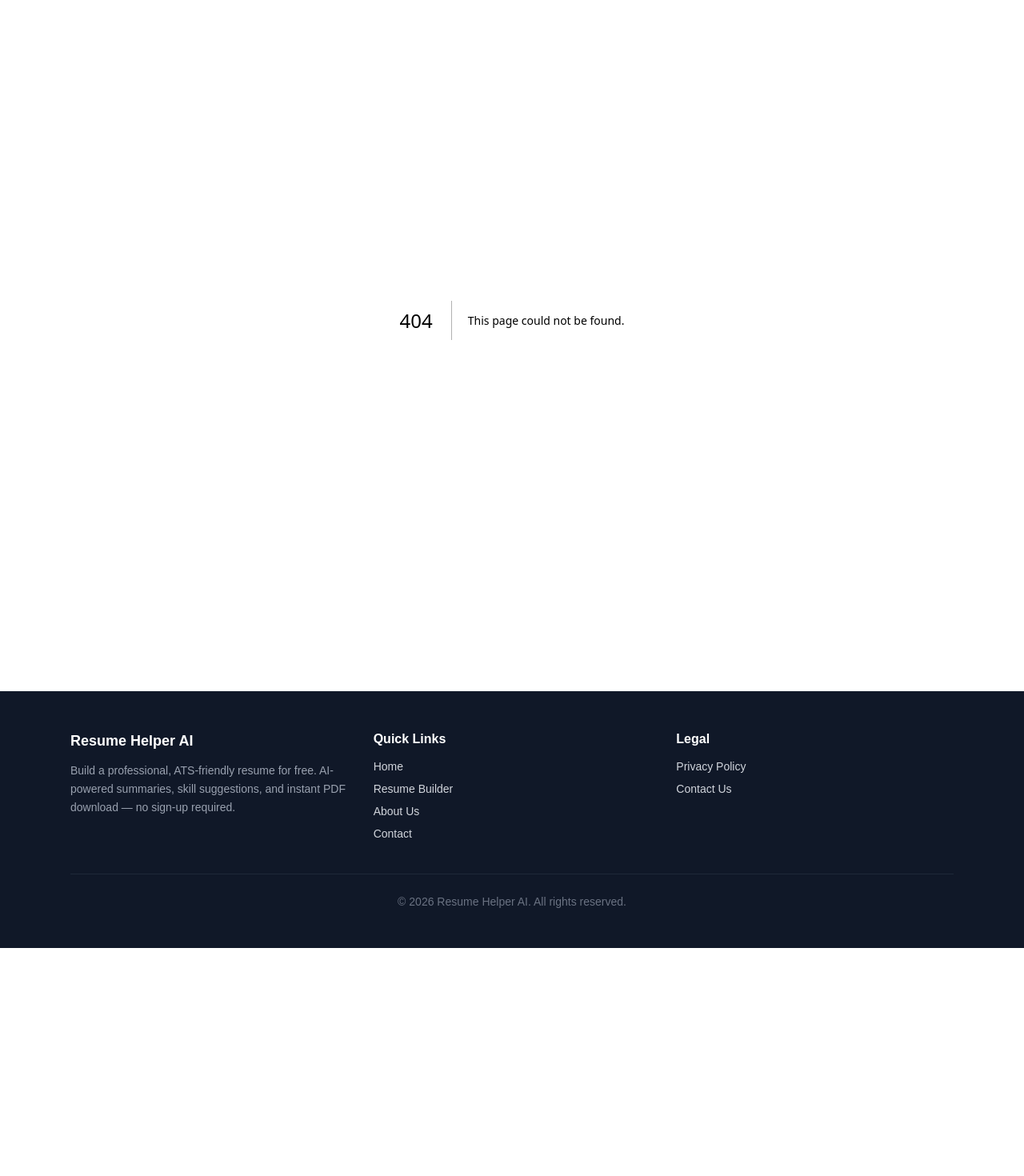
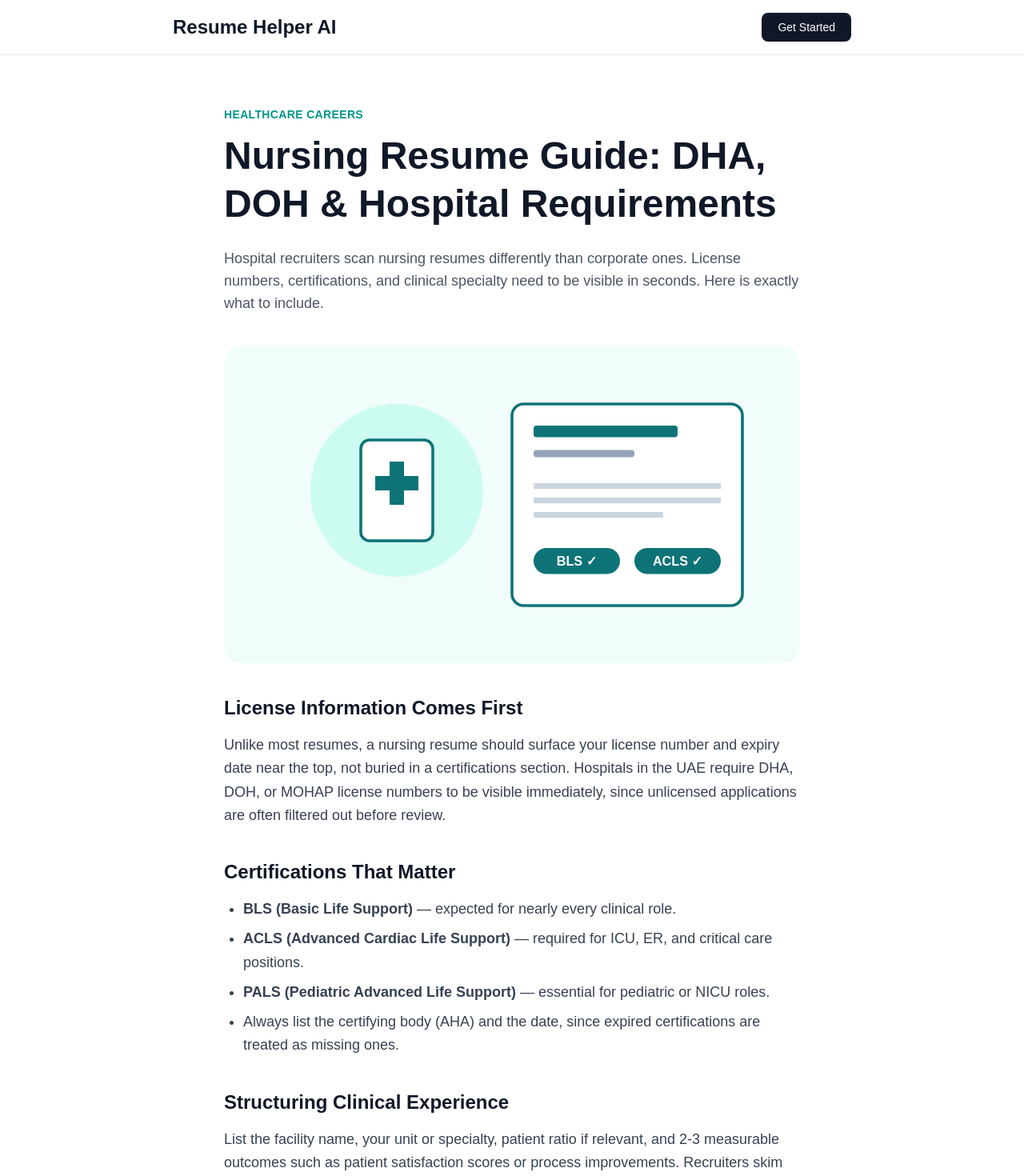
Before and after one commit to pragathishc/ai-resume-builder, a Next.js app: page /blog/app/blog/nursing-resume-guide in a window 1280 px wide. Before the commit this address had no page. Shown: the top 1470 px of the page at 80% size. Before the commit the page ends 1185 px from the top, so only its background shows below. Built offline with nearby package versions, Linux system fonts and the light colour scheme.

Commit message:
Create page.js

```diff
--- /dev/null
+++ b/src/app/blog/app/blog/nursing-resume-guide/page.js
@@ -0,0 +1,115 @@
+import Link from "next/link";
+
+export const metadata = {
+  title: "Nursing Resume Guide: DHA, DOH & Hospital Requirements",
+  description: "How to write a nursing resume that hospitals in the US, UK, and UAE actually shortlist, including license numbers, BLS/ACLS certifications, and clinical formatting.",
+  alternates: { canonical: "https://www.resumehelperai.com/blog/nursing-resume-guide" },
+};
+
+function NursingIllustration() {
+  return (
+    <svg viewBox="0 0 400 220" className="w-full h-auto">
+      <rect width="400" height="220" fill="#f0fdfa" rx="12" />
+      <circle cx="120" cy="100" r="60" fill="#ccfbf1" />
+      <rect x="95" y="65" width="50" height="70" rx="6" fill="#fff" stroke="#0d7377" strokeWidth="2" />
+      <rect x="115" y="80" width="10" height="30" fill="#0d7377" />
+      <rect x="105" y="90" width="30" height="10" fill="#0d7377" />
+      <rect x="200" y="40" width="160" height="140" rx="8" fill="#fff" stroke="#0d7377" strokeWidth="2" />
+      <rect x="215" y="55" width="100" height="8" rx="2" fill="#0d7377" />
+      <rect x="215" y="72" width="70" height="5" rx="2" fill="#94a3b8" />
+      <rect x="215" y="95" width="130" height="4" fill="#cbd5e1" />
+      <rect x="215" y="105" width="130" height="4" fill="#cbd5e1" />
+      <rect x="215" y="115" width="90" height="4" fill="#cbd5e1" />
+      <rect x="215" y="140" width="60" height="18" rx="9" fill="#0d7377" />
+      <text x="245" y="152" textAnchor="middle" fontSize="9" fill="#fff" fontWeight="700">BLS ✓</text>
+      <rect x="285" y="140" width="60" height="18" rx="9" fill="#0d7377" />
+      <text x="315" y="152" textAnchor="middle" fontSize="9" fill="#fff" fontWeight="700">ACLS ✓</text>
+    </svg>
+  );
+}
+
+export default function NursingResumeGuide() {
+  return (
+    <main className="min-h-screen bg-white">
+      <header className="sticky top-0 z-40 bg-white border-b border-gray-200">
+        <div className="max-w-4xl mx-auto px-6 py-4 flex justify-between items-center">
+          <Link href="/" className="text-2xl font-bold text-gray-900">Resume Helper AI</Link>
+          <Link href="/resume-builder">
+            <button className="bg-gray-900 text-white px-5 py-2 rounded-lg hover:bg-gray-800 transition text-sm">Get Started</button>
+          </Link>
+        </div>
+      </header>
+
+      <article className="max-w-3xl mx-auto px-6 py-16">
+        <p className="text-sm text-teal-600 font-semibold uppercase tracking-wide mb-3">Healthcare Careers</p>
+        <h1 className="text-4xl md:text-5xl font-bold text-gray-900 mb-6 leading-tight">
+          Nursing Resume Guide: DHA, DOH & Hospital Requirements
+        </h1>
+        <p className="text-lg text-gray-600 mb-10">
+          Hospital recruiters scan nursing resumes differently than corporate ones. License numbers, certifications, and clinical specialty need to be visible in seconds. Here is exactly what to include.
+        </p>
+
+        <div className="mb-10">
+          <NursingIllustration />
+        </div>
+
+        <div className="space-y-6 text-gray-700 text-lg leading-relaxed">
+          <h2 className="text-2xl font-bold text-gray-900 mt-10 mb-4">License Information Comes First</h2>
+          <p>Unlike most resumes, a nursing resume should surface your license number and expiry date near the top, not buried in a certifications section. Hospitals in the UAE require DHA, DOH, or MOHAP license numbers to be visible immediately, since unlicensed applications are often filtered out before review.</p>
+
+          <h2 className="text-2xl font-bold text-gray-900 mt-10 mb-4">Certifications That Matter</h2>
+          <ul className="list-disc pl-6 space-y-2">
+            <li><strong>BLS (Basic Life Support)</strong> — expected for nearly every clinical role.</li>
+            <li><strong>ACLS (Advanced Cardiac Life Support)</strong> — required for ICU, ER, and critical care positions.</li>
+            <li><strong>PALS (Pediatric Advanced Life Support)</strong> — essential for pediatric or NICU roles.</li>
+            <li>Always list the certifying body (AHA) and the date, since expired certifications are treated as missing ones.</li>
+          </ul>
+
+          <h2 className="text-2xl font-bold text-gray-900 mt-10 mb-4">Structuring Clinical Experience</h2>
+          <p>List the facility name, your unit or specialty, patient ratio if relevant, and 2-3 measurable outcomes such as patient satisfaction scores or process improvements. Recruiters skim for specialty keywords like ICU, ER, NICU, OR, or Oncology, so make sure yours are unmistakable near the top of each role.</p>
+
+          <h2 className="text-2xl font-bold text-gray-900 mt-10 mb-4">Formatting for Fast Scanning</h2>
+          <p>Hospital HR teams often review dozens of applications per shift opening. A clean layout with your license, certifications, and specialty visible in the first few seconds significantly increases the odds of a callback compared to a dense, generic template.</p>
+        </div>
+
+        <div className="bg-teal-700 rounded-xl p-8 mt-12 text-center">
+          <h3 className="text-2xl font-bold text-white mb-3">Build Your Nursing Resume</h3>
+          <p className="text-teal-100 mb-6">Includes dedicated fields for license number, BLS/ACLS dates, and clinical specialty.</p>
+          <Link href="/resume-builder?template=Nursing">
+            <button className="bg-white text-teal-700 px-8 py-3 rounded-lg font-semibold hover:bg-gray-100 transition">
+              Use the Nursing Template →
+            </button>
+          </Link>
+        </div>
+
+        <div className="mt-16 pt-10 border-t border-gray-200">
+          <h3 className="text-xl font-bold text-gray-900 mb-5">Related Guides</h3>
+          <div className="grid sm:grid-cols-2 gap-4">
+            <Link href="/blog/uae-cv-format-guide" className="block p-5 border border-gray-200 rounded-lg hover:border-teal-300 hover:shadow-md transition">
+              <p className="font-semibold text-gray-900">UAE CV Format Guide</p>
+              <p className="text-sm text-gray-500 mt-1">Visa status, MOHRE compliance, and Dubai hiring norms.</p>
+            </Link>
+            <Link href="/blog/ats-resume-format-2026" className="block p-5 border border-gray-200 rounded-lg hover:border-teal-300 hover:shadow-md transition">
+              <p className="font-semibold text-gray-900">Best Resume Format for ATS Systems</p>
+              <p className="text-sm text-gray-500 mt-1">The formatting rules every applicant tracking system checks.</p>
+            </Link>
+          </div>
+        </div>
+      </article>
+
+      <script
+        type="application/ld+json"
+        dangerouslySetInnerHTML={{
+          __html: JSON.stringify({
+            "@context": "https://schema.org",
+            "@type": "Article",
+            headline: "Nursing Resume Guide: DHA, DOH & Hospital Requirements",
+            description: "How to write a nursing resume that hospitals actually shortlist.",
+            author: { "@type": "Organization", name: "Resume Helper AI" },
+            publisher: { "@type": "Organization", name: "Resume Helper AI" },
+          }),
+        }}
+      />
+    </main>
+  );
+}
```
